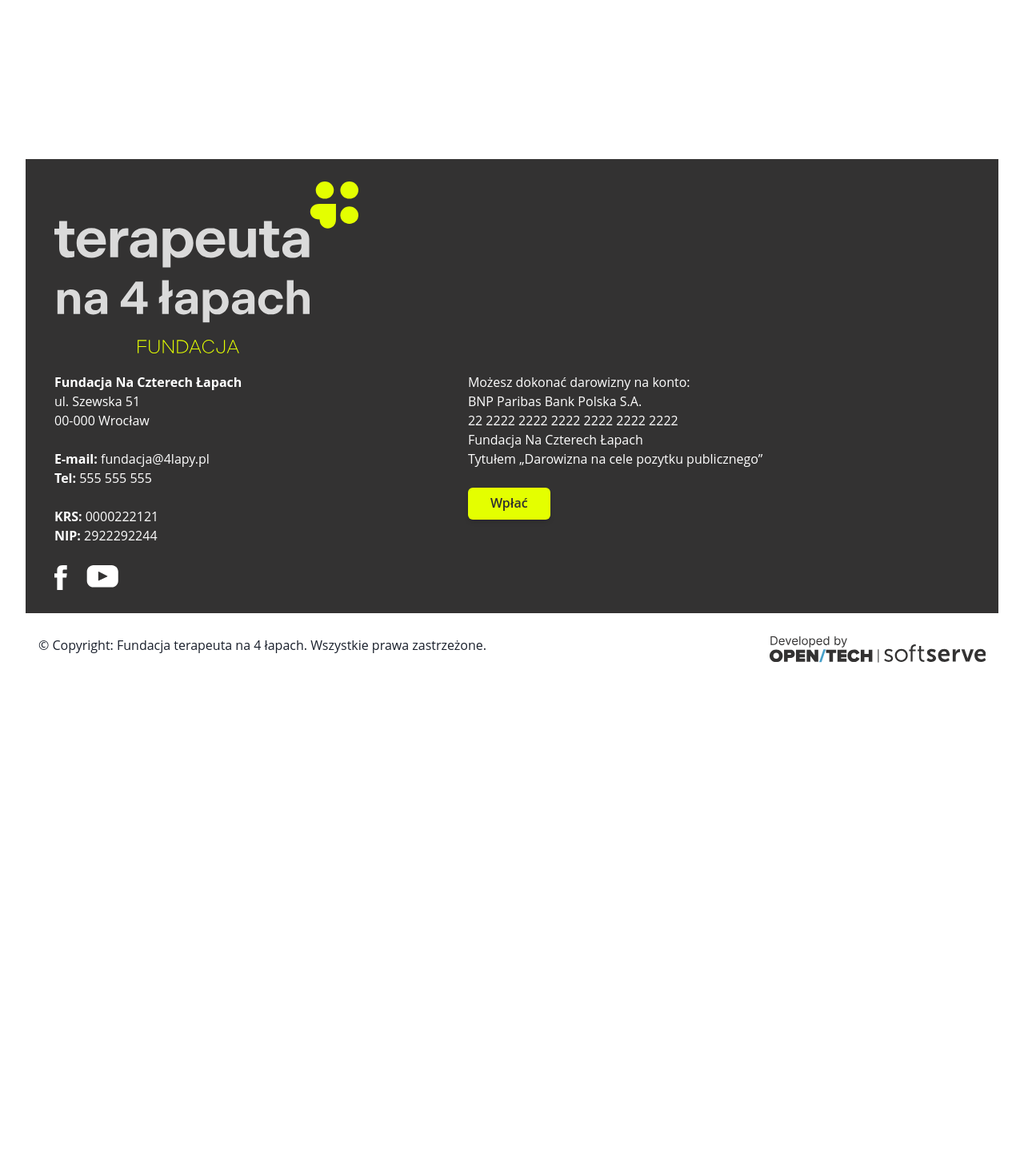
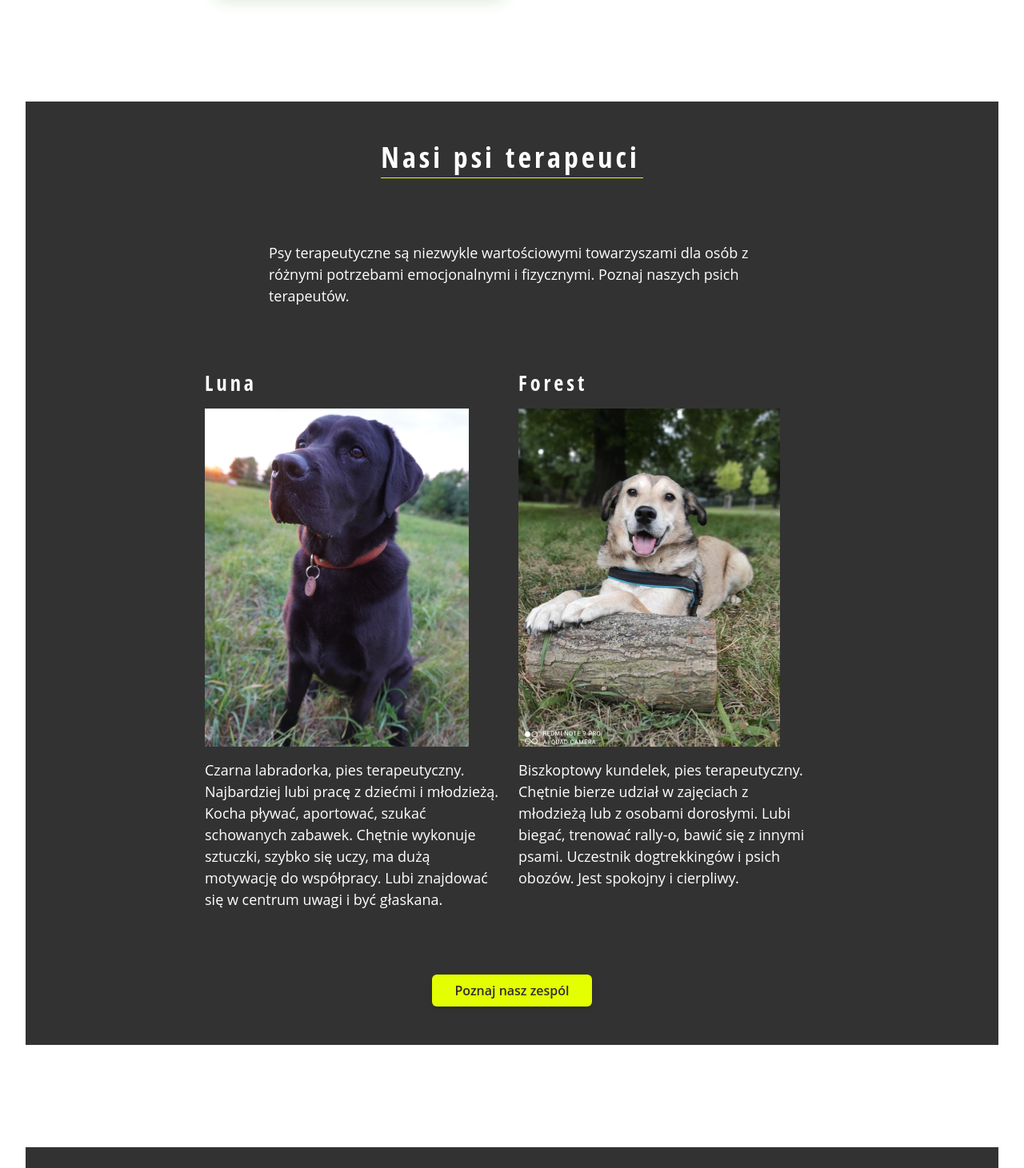
Before and after one commit to mikolajmiku/TN4L, a Next.js app: page / in a window 1280 px wide. Shown: the part 3720-5181 px from the top of the page at 80% size. Before the commit the page ends 4577 px from the top, so only its background shows below. Built offline with nearby package versions, Linux system fonts and the light colour scheme.

Commit message:
feat: add our therapists section

```diff
--- /dev/null
+++ b/components/CardHorizontal.tsx
@@ -0,0 +1,28 @@
+import { Flex, Heading, Image, Text } from "@chakra-ui/react";
+
+export type OfferProps = {
+  img: string;
+  name: string;
+  description: string;
+};
+
+export const CardHorizontal = ({ img, name, description }: OfferProps) => (
+  <Flex
+    flexDir="column"
+    gap="4"
+    justifyContent="center"
+    alignItems="start"
+    alignSelf="flex-start"
+    textColor="white"
+    color="white"
+  >
+    <Heading
+      size="md"
+      as="h3"
+      textColor="white">
+      {name}
+    </Heading>
+    <Image objectFit="contain" src={img} alt={name} />
+    <Text textColor="white">{description}</Text>
+  </Flex>
+);
--- /dev/null
+++ b/components/Home/OurTherapists.tsx
@@ -0,0 +1,74 @@
+import {
+  Box,
+  Button,
+  Flex,
+  Grid,
+  Heading,
+  Text,
+  useColorMode,
+} from "@chakra-ui/react";
+
+import { CardHorizontal } from "../CardHorizontal";
+
+const offer = [
+  {
+    img: "/images/dog_1.jpg",
+    name: "Luna",
+    description:
+      "Czarna labradorka, pies terapeutyczny. Najbardziej lubi pracę z dziećmi i młodzieżą. Kocha pływać, aportować, szukać schowanych zabawek. Chętnie wykonuje sztuczki, szybko się uczy, ma dużą motywację do współpracy. Lubi znajdować się w centrum uwagi i być głaskana.",
+  },
+  {
+    img: "/images/dog_2.jpg",
+    name: "Forest",
+    description:
+      "Biszkoptowy kundelek, pies terapeutyczny. Chętnie bierze udział w zajęciach z młodzieżą lub z osobami dorosłymi. Lubi biegać, trenować rally-o, bawić się z innymi psami. Uczestnik dogtrekkingów i psich obozów. Jest spokojny i cierpliwy.",
+  },
+];
+
+export const OurTherapists = () => {
+  const { colorMode } = useColorMode();
+  return (
+    <Flex
+      as="section"
+      direction="column"
+      p={{ base: 5, lg: 12 }}
+      bg={`${colorMode}.bgTertiary`}
+      alignItems={{ base: "flex-start", lg: "center" }}
+    >
+      <Flex
+        direction="column"
+        maxW="container.md"
+        gap={{ base: 7, sm: 10, lg: 20 }}
+        alignItems={{ base: "start", lg: "center" }}
+      >
+        <Heading
+          as="h2"
+          textColor="white"
+        >Nasi psi terapeuci</Heading>
+        <Text
+          as="p"
+          paddingLeft={{ base: 0, lg: 20 }}
+          paddingRight={{ base: 0, lg: 20 }}
+          textAlign={{ base: "start" }}
+          textColor="white"
+        >
+        Psy terapeutyczne są niezwykle wartościowymi towarzyszami dla osób z różnymi potrzebami emocjonalnymi i fizycznymi. Poznaj naszych psich terapeutów.
+        </Text>
+        <Box display={{ base: "block", lg: "none" }}>
+          <Button>Poznaj nasz zespól</Button>
+        </Box>
+        <Grid
+          gridTemplateColumns={{ base: "1fr", lg: "1fr 1fr" }}
+          gap={{ base: 8, lg: 4 }}
+        >
+          {offer.map(({ img, name, description }, index) => (
+            <CardHorizontal key={index} img={img} name={name} description={description} />
+          ))}
+        </Grid>
+        <Box display={{ base: "none", lg: "block" }}>
+          <Button>Poznaj nasz zespól</Button>
+        </Box>
+      </Flex>
+    </Flex>
+  );
+};
--- a/components/Home/Stats.tsx
+++ b/components/Home/Stats.tsx
@@ -1,4 +1,4 @@
-import { Flex, Text } from "@chakra-ui/react";
+import { Flex, Heading, Text } from "@chakra-ui/react";
 
 import { Counter } from "../Counter";
 
@@ -24,8 +24,11 @@ export const Stats = () => (
     justifyContent="center"
     maxW="container.xl"
     alignSelf="center"
-    pb="200px"
+    alignItems={{ base: "flex-start", lg: "center" }}
+    direction="column"
+    gap={{ base: 7, sm: 10, lg: 20 }}
   >
+    <Heading as="h2">Liczby i osiągnięcia naszej Fundacji</Heading>
     <Flex justifyContent="center" flexWrap="wrap" gap="5">
       {statistics.map(({ text, amount }, index) => (
         <Flex
--- a/pages/index.tsx
+++ b/pages/index.tsx
@@ -5,6 +5,7 @@ import Footer from "../components/Home/Footer";
 import { ImageDivider } from "../components/Home/ImageDivider";
 import { OurActions } from "../components/Home/OurActions";
 import { OurOffer } from "../components/Home/OurOffer";
+import { OurTherapists } from "../components/Home/OurTherapists";
 import { Stats } from "../components/Home/Stats";
 import Layout from "../components/Layout";
 
@@ -16,6 +17,7 @@ const IndexPage = () => (
       <OurActions />
       <ImageDivider />
       <Stats />
+      <OurTherapists />
       <Footer />
     </Flex>
   </Layout>
```
Also changed, not shown: public/images/dog_1.jpg (added), public/images/dog_2.jpg (added).
